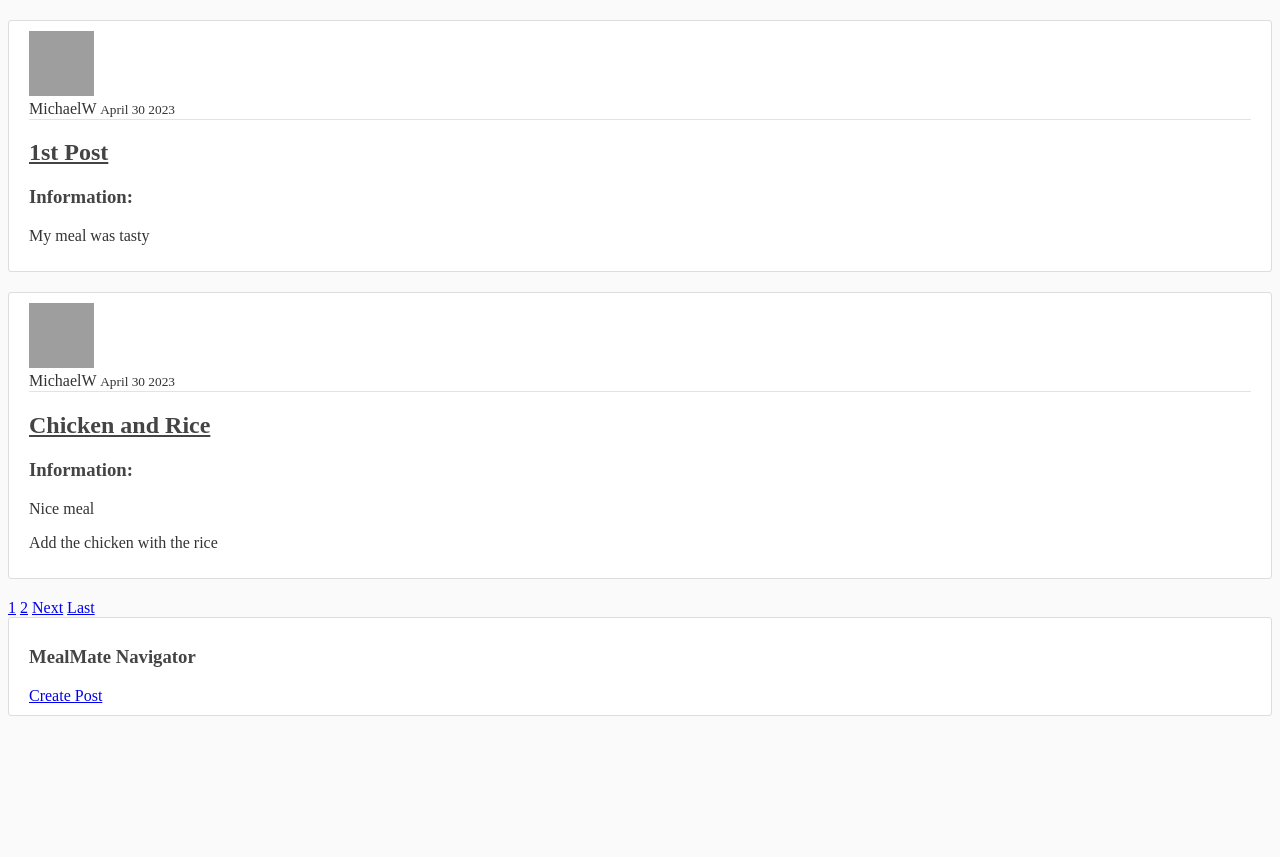
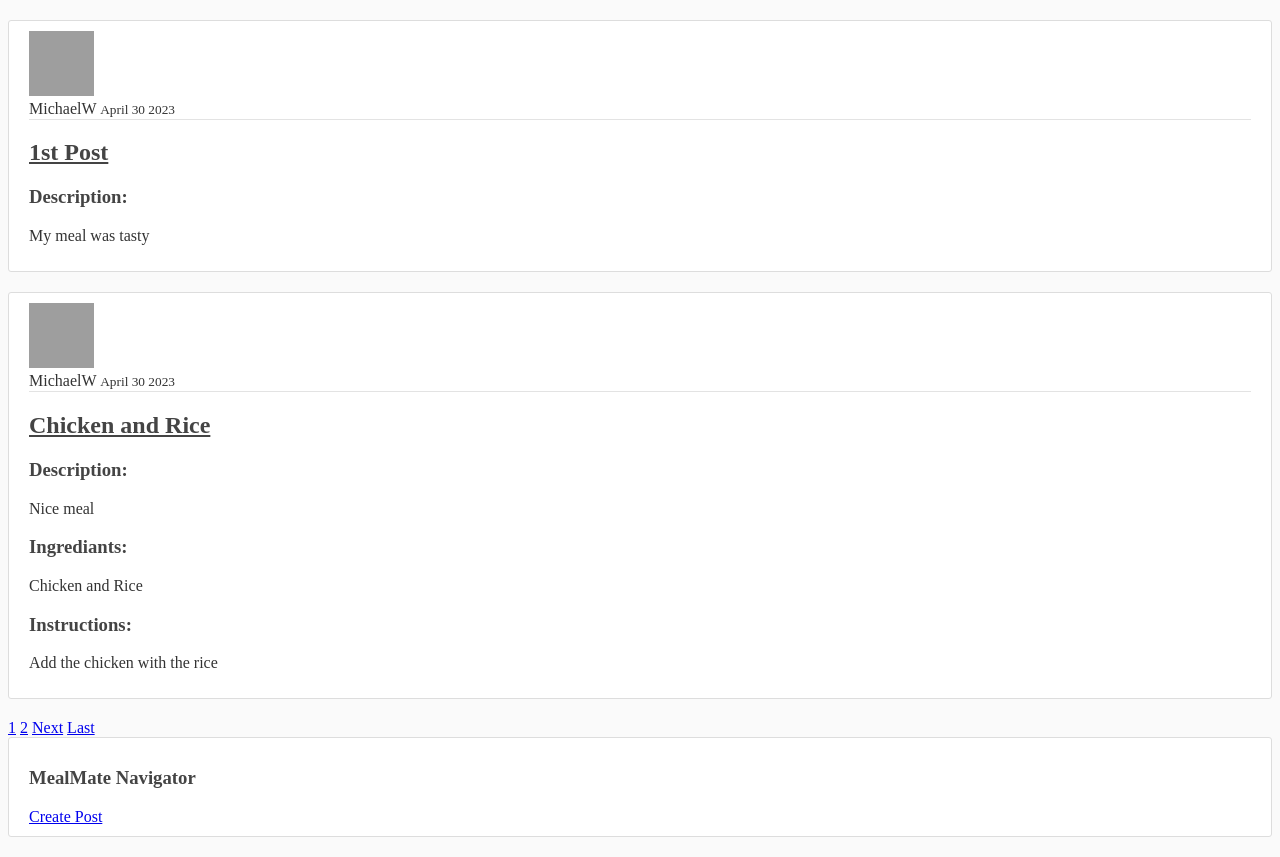
Before and after one commit to Mike-The-Knight/WebAppCW, a Django app: page / in a window 1280 px wide. Shown: the part 222-1079 px from the top of the page. Before the commit the page ends 938 px from the top, so only its background shows below. Run offline with Django 4.2, Linux system fonts and the light colour scheme; data comes from the database, SQL or seed files in the repository; both versions use the stored data as it was after the commit; grey boxes are pictures that could not be loaded.

Commit message:
Made some changes for things that didnt work

```diff
--- a/project/templates/website/home.html
+++ b/project/templates/website/home.html
@@ -12,10 +12,17 @@
                 <small class="text-muted">{{ post.date_posted | date:"F d Y" }}</small>
             </div>
             <h2><a class="article-title" href="{% url 'post-detail' post.id %}">{{ post.title }}</a></h2>
-            <h3>Information:</h3>
-            <p class="article-content">{{ post.description }}</p>
-            <p class="article-content">{{ post.ingrediants }}</p>
-            <p class="article-content">{{ post.instructions }}</p>
+            {% if post.type == 'MEAL' %}
+                <h3>Description:</h3>
+                <p class="article-content">{{ post.description }}</p>
+            {% elif post.type == 'RECIPE' %}
+                <h3>Description:</h3>
+                <p class="article-content">{{ post.description }}</p>
+                <h3>Ingrediants:</h3>
+                <p class="article-content">{{ post.ingredients }}</p>
+                <h3>Instructions:</h3>
+                <p class="article-content">{{ post.instructions }}</p>
+            {% endif %}
         </div>
     </article>
 {% endfor %}
--- a/project/templates/website/post_form.html
+++ b/project/templates/website/post_form.html
@@ -4,7 +4,7 @@
     <form method="POST">
         {% csrf_token %}
         <fieldset class="form-group">
-            <legend class="border-bottom mb-4">Create Post</legend>
+            <legend class="border-bottom mb-4">Post Information</legend>
             {{ form.as_p }}
         </fieldset>
         <div class="form-group">
--- a/project/website/models.py
+++ b/project/website/models.py
@@ -40,7 +40,7 @@ class Post(models.Model):
         return output
 
     def get_absolute_url(self):
-        return reverse('recipe-detail', kwargs={'pk': self.pk})
+        return reverse('post-detail', kwargs={'pk': self.pk})
 
 #  Users can 'like' posts
 class Like(models.Model):
--- a/project/website/views.py
+++ b/project/website/views.py
@@ -12,11 +12,11 @@ def about(request):
     return render(request, 'website/about.html', {'title': 'About'})
 
 
-## Class views for Meals and Recipes
+## Class views for Posts
 # List views
 class PostListView(ListView):
     model = Post
-    template_name = 'website/home.html'  # <app>/<model>_<viewtype>.html
+    template_name = 'website/home.html'
     context_object_name = 'posts'
     ordering = ['-date_posted']
     paginate_by = 2
```
Also changed, not shown: project/templates/website/post_detail.html (+11 -4 lines), project/db.sqlite3.
